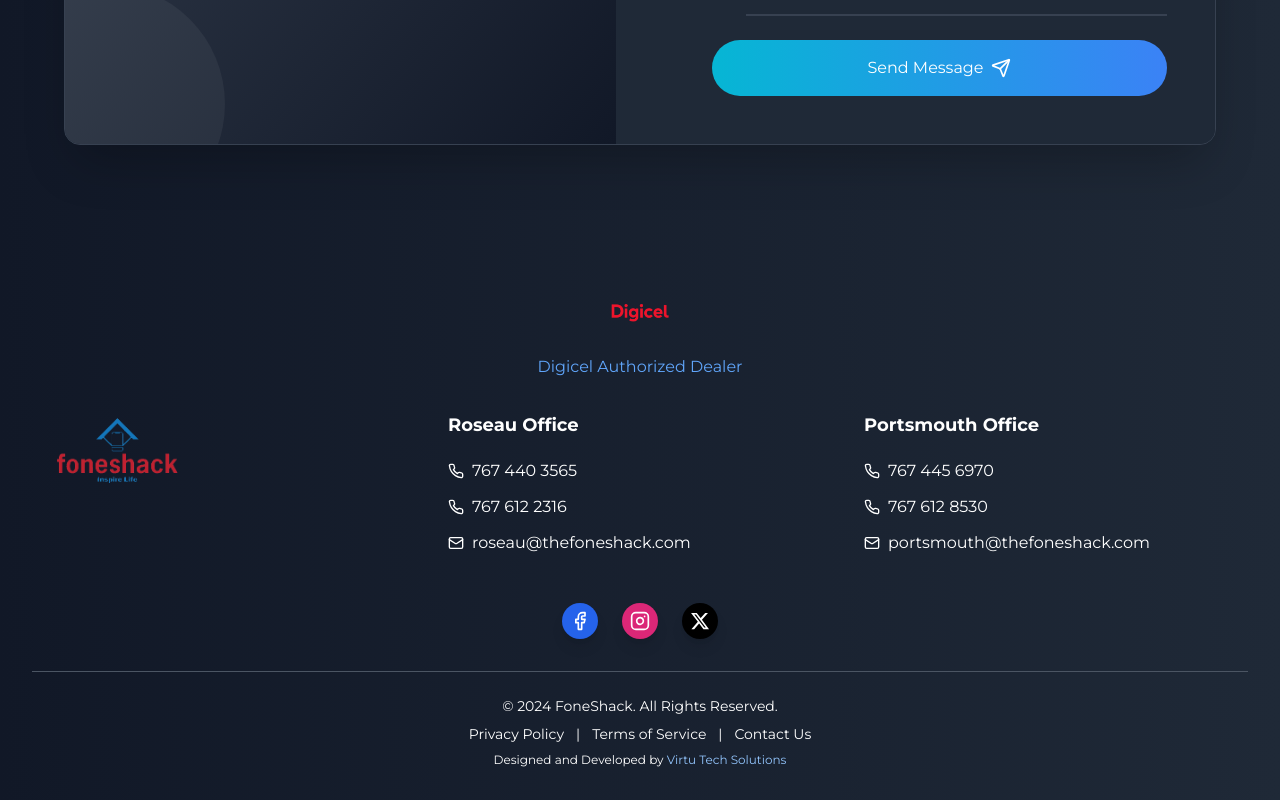
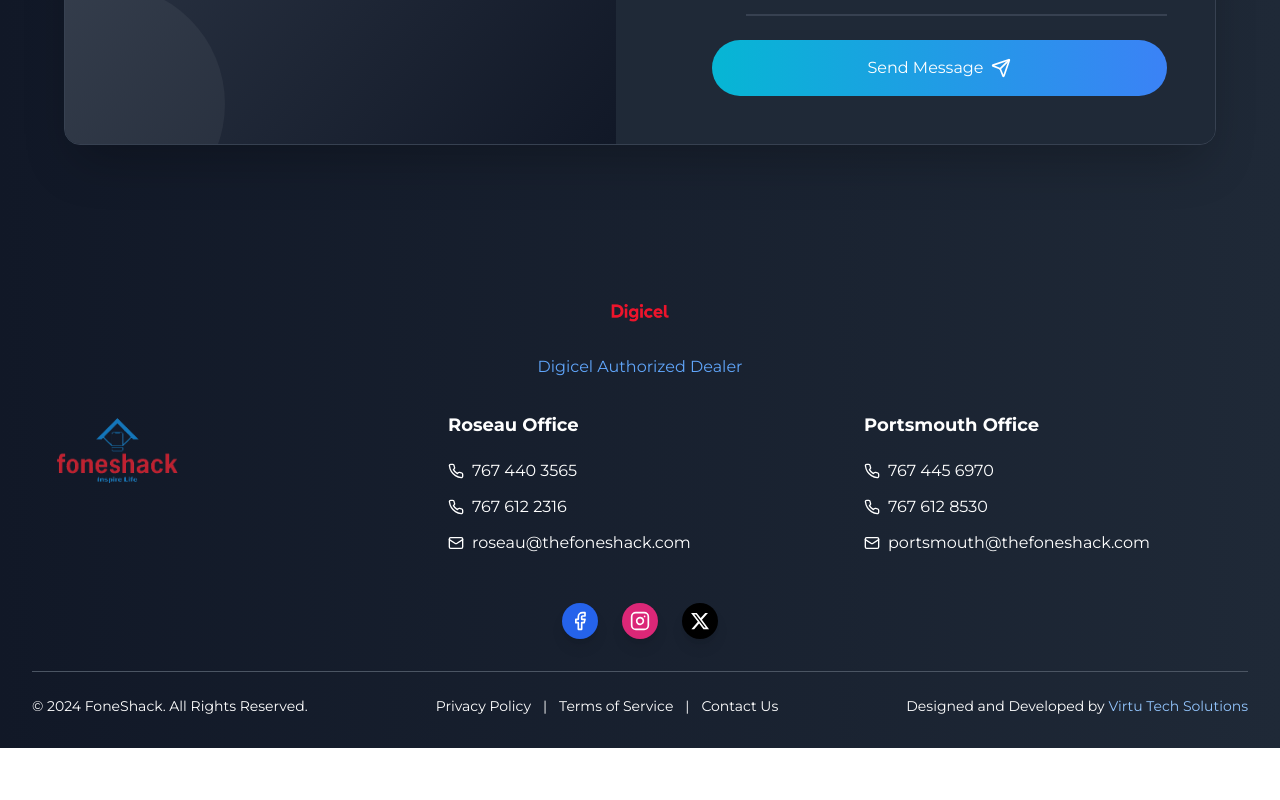
Before and after one commit to RakeshAnarajula/foneshack, a React (Vite) app: page /contact in a window 1280 px wide. Shown: the part 637-1437 px from the top of the page. After the commit the page ends 1385 px from the top, so only its background shows below. Built offline with nearby package versions, Linux system fonts and the light colour scheme.

Commit message:
update changes here

```diff
--- a/src/Accessories/Mybattable.jsx
+++ b/src/Accessories/Mybattable.jsx
@@ -26,7 +26,7 @@
     {
       title: "Powerbanks",
       sku: "RPBBAT011",
-      description: "MyBat Pro 20000mAh Power Delivery Power Bank (20W)",
+      description: "MyBat Pro 20000mAh Power Bank (20W)",
       image: "/tablepower bank.png",
       additionalItems: [
         { sku: "RPBBAT011", description: "MyBat Pro 20000mAh Power Delivery Power Bank (20W) – Black" },
--- a/src/Components/Footer.jsx
+++ b/src/Components/Footer.jsx
@@ -117,10 +117,11 @@
           </a>
         </div>
         <div className="border-t border-gray-600 pt-6">
-          <div className="text-center mb-2">
-            <p className="text-white text-sm">© 2024 FoneShack. All Rights Reserved.</p>
+          <div className="flex flex-col sm:flex-row justify-between items-center">
+            <div className="text-white text-sm mb-2 sm:mb-0">
+              © 2024 FoneShack. All Rights Reserved.
             </div>
-          <div className="flex flex-wrap justify-center space-x-3 text-xs sm:text-sm text-white">
+            <div className="flex flex-wrap justify-center space-x-3 text-xs sm:text-sm text-white mb-2 sm:mb-0">
               <a
                 href="/privacypolicy"
                 className="hover:text-blue-300 transition-colors duration-200"
@@ -142,9 +143,7 @@
                 Contact Us
               </a>
             </div>
-        </div>
-        <div className="text-center mt-2">
-          <p className="text-white text-xs sm:text-md">
+            <div className="text-white text-xs sm:text-sm">
               Designed and Developed by{" "}
               <a
                 href="https://www.virtutechsolutions.com/"
@@ -154,11 +153,11 @@
               >
                 Virtu Tech Solutions
               </a>
-          </p>
+            </div>
+          </div>
         </div>
       </div>
     </footer>
   );
 };
-
 export default Footer;
```
Lines whose indentation alone changed are shown as unchanged.
